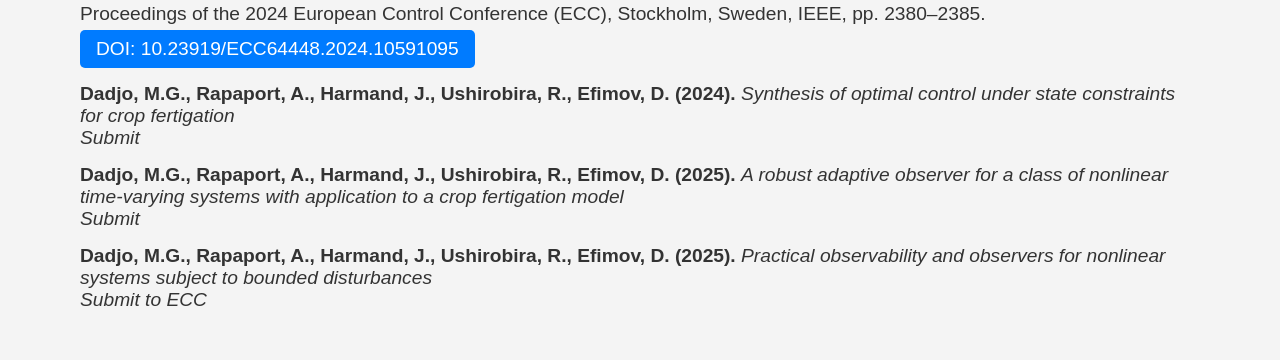
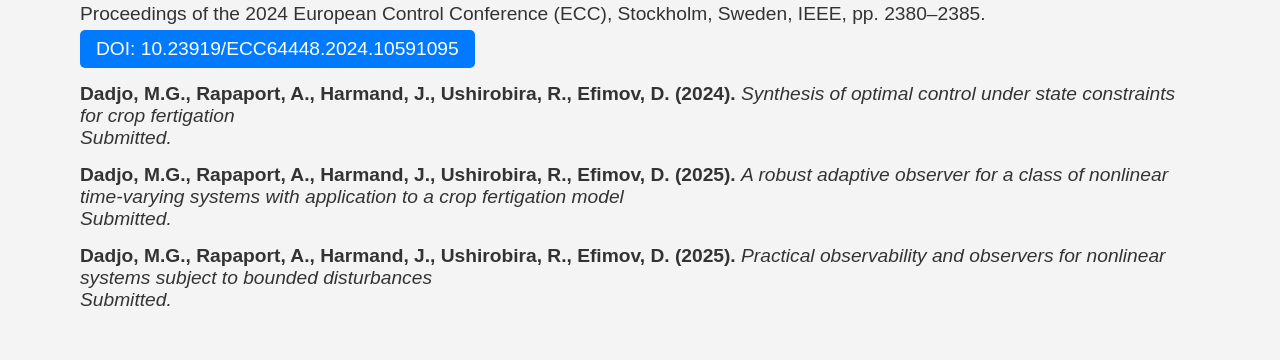
Before and after one commit to Dadjo-mahugnon-gildas/site-web, a plain HTML site: page index.html in a window 1280 px wide. Shown: the part 946-1306 px from the top of the page. Drawn offline with Linux system fonts and the light colour scheme.

Commit message:
mise à jour6

```diff
--- a/index.html
+++ b/index.html
@@ -181,19 +181,19 @@
             <li>
                 <strong>Dadjo, M.G., Rapaport, A., Harmand, J., Ushirobira, R., Efimov, D. (2024).</strong>
                 <em>Synthesis of optimal control under state constraints for crop fertigation</em><br>
-                <span><i>Submit</i></span>
+                <span><i>Submitted.</i></span>
             </li>
 
             <li>
                 <strong>Dadjo, M.G., Rapaport, A., Harmand, J., Ushirobira, R., Efimov, D. (2025).</strong>
                 <em>A robust adaptive observer for a class of nonlinear time-varying systems with application to a crop fertigation model</em><br>
-                <span><i>Submit</i></span>
+                <span><i>Submitted.</i></span>
             </li>
 
             <li>
                 <strong>Dadjo, M.G., Rapaport, A., Harmand, J., Ushirobira, R., Efimov, D. (2025).</strong>
                 <em>Practical observability and observers for nonlinear systems subject to bounded disturbances</em><br>
-                <span><i>Submit to ECC</i></span>
+                <span><i>Submitted.</i></span>
             </li>
         </ul>
     </section>
```
